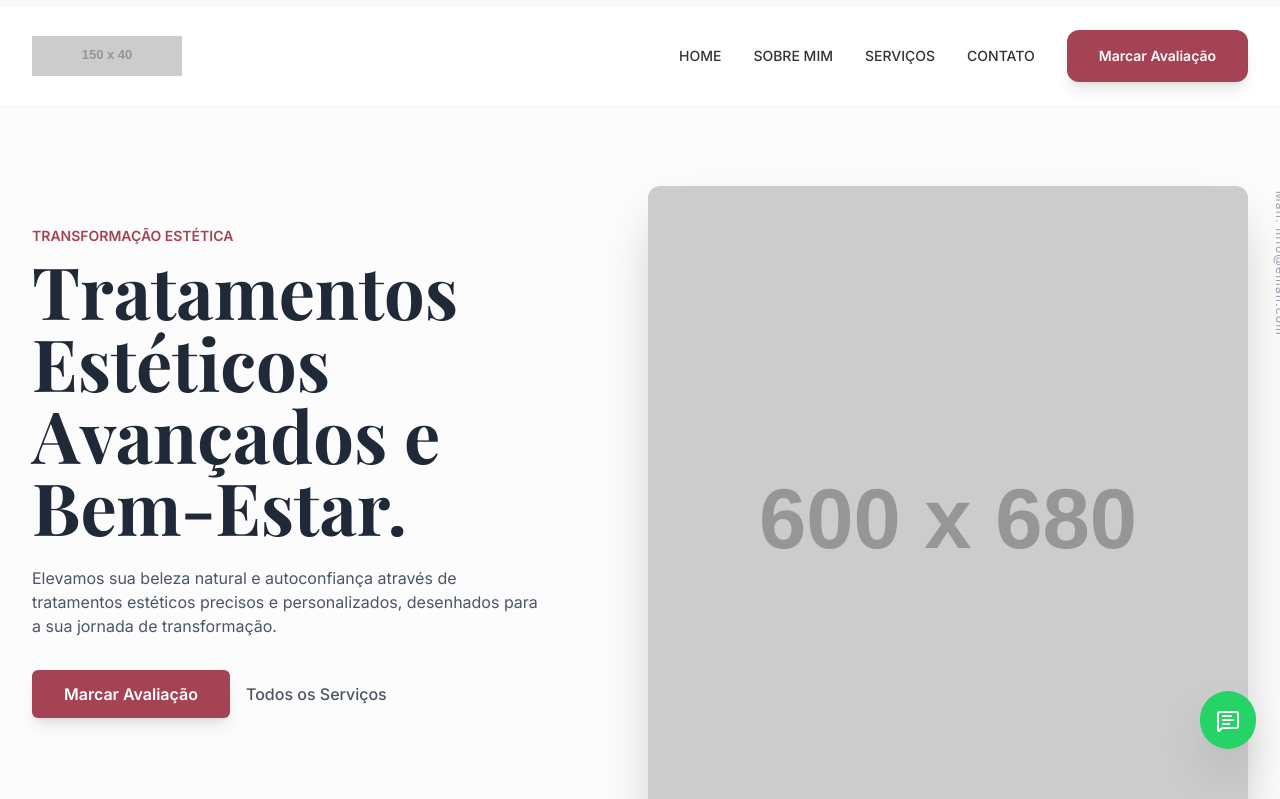
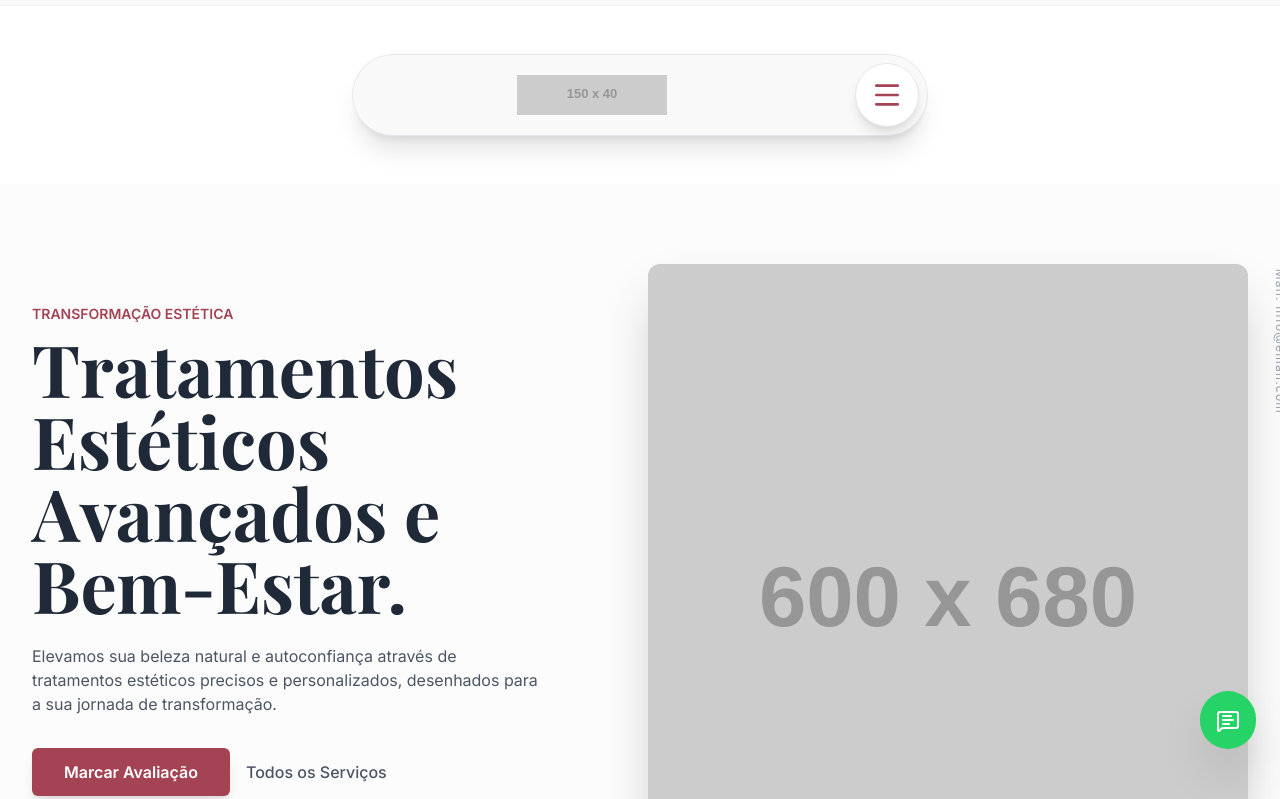
Before and after one commit to EzequielPaiva96/thaissales, a plain HTML site: page index.html in a window 1280 px wide. Shown: the part 27-826 px from the top of the page. Drawn offline with nearby package versions, Linux system fonts and the light colour scheme; placeholder pictures from the web are drawn by us; a web font is replaced by a local one.

Commit message:
Update index.html

```diff
--- a/index.html
+++ b/index.html
@@ -102,7 +102,7 @@
 </head>
 <body class="font-sans text-text-dark bg-white">
 
-    <!-- Top Bar (Barra Superior) -->
+    <!-- Top Bar (Barra Superior) - Mantida, mas oculta em telas grandes para focar no novo menu -->
     <div class="bg-brand-light py-2 border-b border-gray-100 hidden md:block">
         <div class="max-w-7xl mx-auto flex justify-end px-4 sm:px-6 lg:px-8">
             <span class="text-xs text-gray-500 mr-4">Bem-vindo(a) à nossa companhia!</span>
@@ -119,40 +119,36 @@
         </div>
     </div>
 
-    <!-- Header (Navegação Principal) -->
-    <header class="sticky top-0 z-40 bg-white shadow-sm">
+    <!-- Header (Navegação Principal com Novo Design 'Pílula') -->
+    <!-- A classe sticky top-0 garante que o menu flutue no topo -->
+    <header class="sticky top-0 z-40 py-4 md:py-8 lg:py-12">
         <div class="max-w-7xl mx-auto px-4 sm:px-6 lg:px-8">
-            <!-- Padding do Cabeçalho aumentado de h-20 para py-6 -->
-            <div class="flex justify-between items-center py-6">
-                <!-- Logo (Placeholder para imagem) -->
-                <!-- Substitua o src="https://placehold.co/..." pelo URL da sua logo. -->
-                <a href="#home" class="flex items-center space-x-2">
+            <!-- Container em formato de pílula - Alterado para as cores da página -->
+            <div class="max-w-xl mx-auto flex justify-between items-center bg-brand-light p-2 rounded-[50px] shadow-xl border border-gray-200">
+
+                <!-- Botão da Esquerda (CTA: Marcar Avaliação) -->
+                <!-- Botão branco com texto em brand-primary -->
+                </a>
+
+                <!-- Logo Central -->
+                <!-- Cor do texto da logo foi alterada para o texto-dark (preto) -->
+                <a href="#home" class="flex items-center flex-grow justify-center -ml-8">
+                    <!-- O -ml-8 é um ajuste visual para centralizar a logo após o padding do botão esquerdo -->
+                    <!-- Placeholder para a logo -->
                     <img src="https://placehold.co/150x40/A34354/ffffff?text=LOGO" alt="Logotipo da Clínica Progeria" class="h-10 w-auto">
                 </a>
 
-                <!-- Navegação Desktop -->
-                <nav class="hidden lg:flex space-x-8 items-center text-sm font-medium">
-                    <a href="#home" class="text-text-dark hover:text-brand-primary transition">HOME</a>
-                    <a href="#sobre" class="text-text-dark hover:text-brand-primary transition">SOBRE MIM</a>
-                    <!-- Páginas e Notícias removidos -->
-                    <a href="#servicos" class="text-text-dark hover:text-brand-primary transition">SERVIÇOS</a>
-                    <a href="#contato" class="text-text-dark hover:text-brand-primary transition">CONTATO</a>
-                    <!-- Botão de CTA no Header: Efeito 'bolha' adicionado (escala e leve levantamento) -->
-                    <a href="#contato" class="py-4 px-8 bg-brand-primary text-white text-sm font-semibold rounded-xl shadow-lg transition duration-300 transform hover:scale-[1.02] hover:shadow-xl hover:-translate-y-0.5">
-                        Marcar Avaliação
-                    </a>
-                </nav>
-
-                <!-- Menu Mobile Button -->
-                <button id="mobile-menu-button" class="lg:hidden text-gray-600 hover:text-brand-primary focus:outline-none">
-                    <i data-lucide="menu" class="lucide-icon w-6 h-6"></i>
+                <!-- Botão da Direita (Menu Hambúrguer) -->
+                <!-- Botão branco com texto em brand-primary -->
+                <button id="mobile-menu-button" class="w-16 h-16 bg-white rounded-full flex items-center justify-center shadow-lg text-brand-primary hover:text-brand-primary focus:outline-none transition duration-300 transform hover:scale-105 border border-gray-200">
+                    <i data-lucide="menu" class="lucide-icon w-8 h-8"></i>
                 </button>
             </div>
         </div>
 
         <!-- Mobile Menu Container (FIXED OVERLAY com Efeito Glass) -->
-        <!-- top-[96px] é uma estimativa da altura do cabeçalho. z-30 para ficar abaixo do cabeçalho. -->
-        <nav id="mobile-menu" class="lg:hidden fixed w-full top-[96px] bottom-0 z-30 glass-effect mobile-menu-closed hidden">
+        <!-- top-[100px] ajustado para acomodar o novo cabeçalho maior -->
+        <nav id="mobile-menu" class="fixed w-full top-[100px] bottom-0 z-30 glass-effect mobile-menu-closed hidden">
             <!-- Container dos itens do menu: h-full para preencher o overlay e overflow-y-auto para permitir scroll -->
             <div class="px-4 pt-4 pb-3 space-y-1 h-full overflow-y-auto">
                 <a href="#home" class="block px-3 py-3 rounded-md text-base font-medium text-text-dark hover:bg-gray-100 hover:text-brand-primary transition" onclick="document.getElementById('mobile-menu-button').click();">HOME</a>
```
